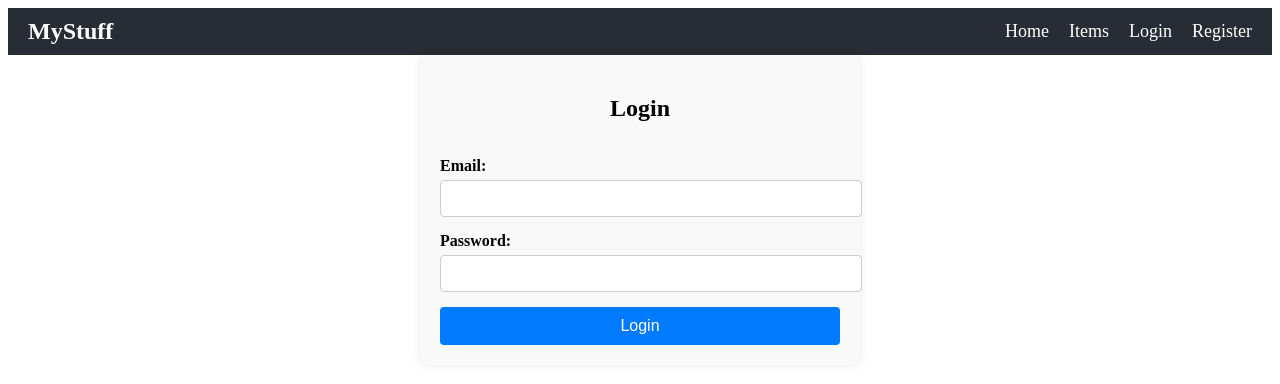
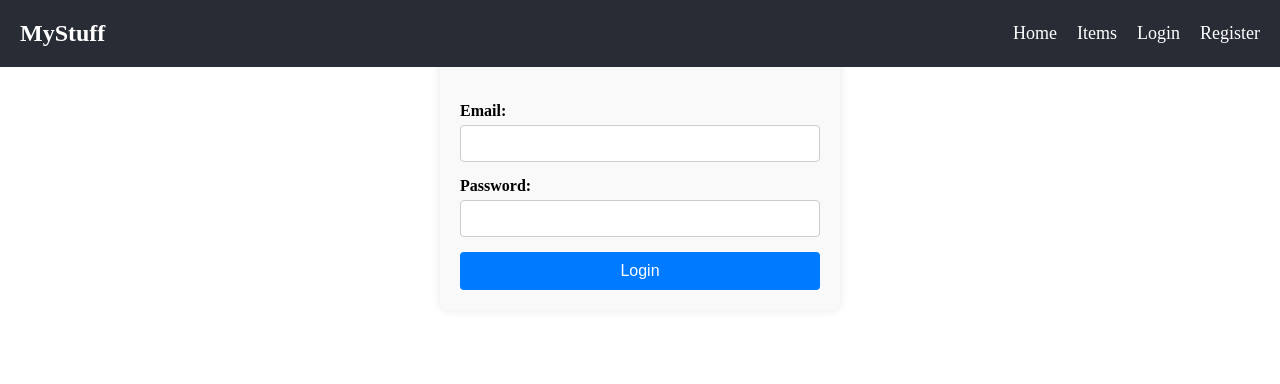
Before and after one commit to Emiliobocadillo/MyStuff, a React (Vite) app in the folder frontend/: page /login in a window 1280 px wide. Shown: the top 384 px of the page. Built offline with nearby package versions, Linux system fonts and the light colour scheme.

Commit message:
Global CSS file to make navbar span 100% of viewport and fixed. Also made a script to start frontend and backend at the same time.

```diff
--- a/frontend/src/App.tsx
+++ b/frontend/src/App.tsx
@@ -5,6 +5,7 @@ import ItemsPage from "./pages/ItemsPage";
 import Navbar from "./components/Navbar";
 import LoginForm from "./components/LoginForm";
 import RegisterForm from "./components/RegisterForm";
+import "./styles/global.css"; // Import global styles
 
 const App = () => {
   const { state } = useAuth();
--- a/frontend/src/main.tsx
+++ b/frontend/src/main.tsx
@@ -1,4 +1,3 @@
-import React from "react";
 import ReactDOM from "react-dom/client";
 import App from "./App";
 import { BrowserRouter } from "react-router-dom";
--- a/frontend/src/pages/ItemsPage.tsx
+++ b/frontend/src/pages/ItemsPage.tsx
@@ -66,7 +66,7 @@ const ItemsPage: React.FC = () => {
             onClick={() => setIsModalOpen(true)}
             className={styles.addButton}
           >
-            Add New Item
+            + Add New Item
           </button>
           <input
             type="text"
--- a/frontend/src/styles/ItemsPage.module.css
+++ b/frontend/src/styles/ItemsPage.module.css
@@ -1,6 +1,8 @@
 /* ItemsPage.module.css */
 .container {
-  padding: 20px;
+  padding-left: 20px;
+  padding-right: 20px;
+  padding-top: 80px;
 }
 
 .actionBar {
--- a/frontend/src/styles/Navbar.module.css
+++ b/frontend/src/styles/Navbar.module.css
@@ -1,9 +1,14 @@
+/* src/styles/Navbar.module.css */
 .navbar {
   display: flex;
   justify-content: space-between;
   align-items: center;
-  padding: 10px 20px;
+  padding: 20px 20px;
   background-color: #282c34;
+  position: fixed; /* Make the navbar fixed */
+  top: 0; /* Position it at the top */
+  width: 100%; /* Make it span the full width */
+  z-index: 1000; /* Ensure it stays above other elements */
 }
 
 .logo {
--- /dev/null
+++ b/frontend/src/styles/global.css
@@ -0,0 +1,12 @@
+/* src/styles/global.css (create this file if it doesn't exist) */
+html, body {
+  margin: 0;
+  padding: 0;
+  width: 100%;
+  box-sizing: border-box; /* Ensure padding is included in width calculation */
+}
+
+/* Apply box-sizing: border-box to all elements */
+*, *::before, *::after {
+  box-sizing: inherit;
+}
```
Also changed, not shown: package.json (added, +10 -0 lines), 2 other files (tests, documents, lock files or other folders).
